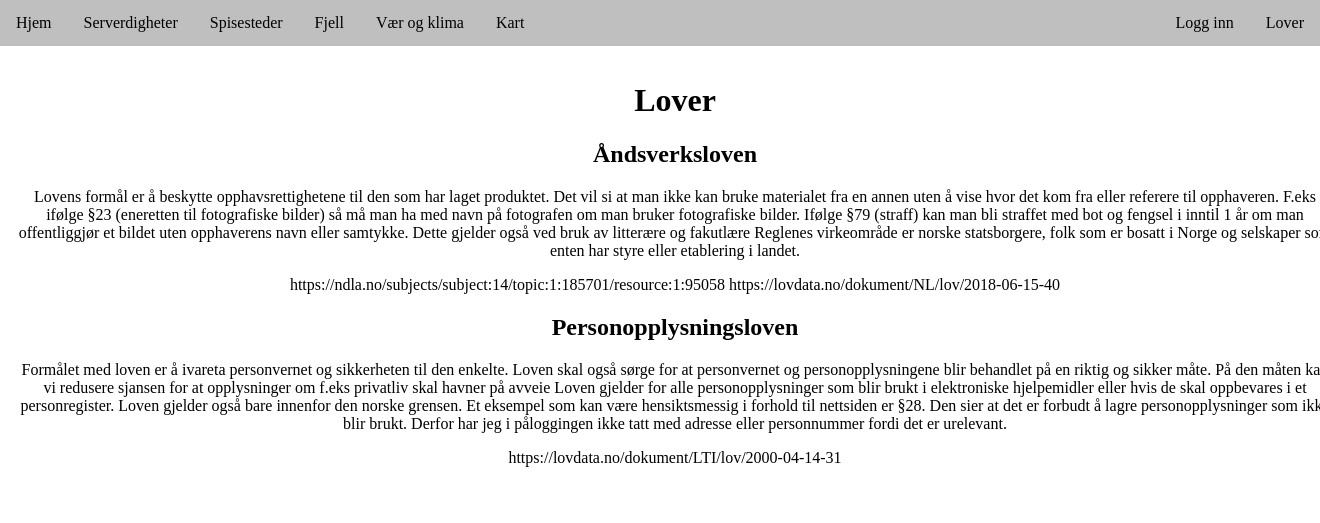
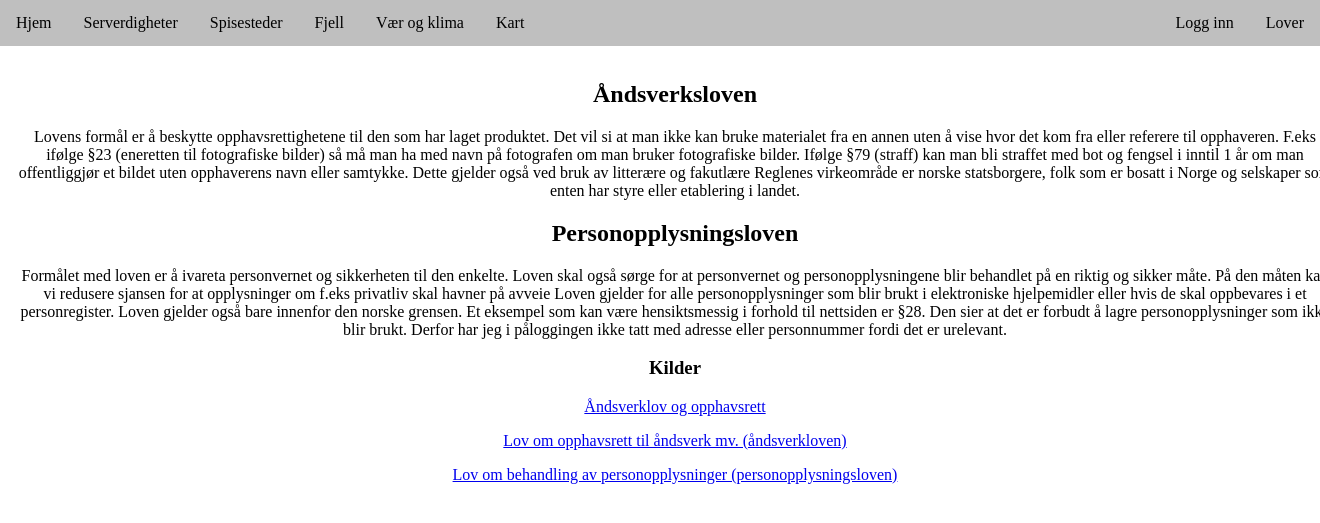
Before and after one commit to imida/dn_Bergen, a PHP site: page /index.php?page=laws in a window 1320 px wide; the page is wider, and only the part inside the window is pictured. Shown: the part 188-711 px from the top of that part. Run offline with PHP 8.4, Linux system fonts and the light colour scheme; data that the repository does not hold is empty.

Commit message:
la til en side med lover

```diff
--- a/database/dbbergen_data.sql
+++ b/database/dbbergen_data.sql
@@ -186,7 +186,7 @@ INSERT INTO `bergendb`.`Activity`
 `Activitytype_idActivitytype`)
 VALUES
 (1,
-'',
+'For å komme opp på Fløyen (400 moh) kan man enten ta Fløibanen eller gå opp langs Skansen. Fra toppen kan man se utover Bergen og alle båtene som ligger ved kysten. På toppen finner man også en restaurant og flere aktiviteter for små barn som lekeplass og klatrepark. ',
 'Fløyen',
 'bilde',
 60.3983,
--- a/index.php
+++ b/index.php
@@ -36,6 +36,7 @@
 </div>
 
     <?php
+    /* Kobler sider med link */
     $page = $_GET["page"];
     $error = $_GET["error"];
 
--- a/pages/Laws.php
+++ b/pages/laws.php
@@ -4,14 +4,10 @@
 
   <div class="column">
 
-    <h1>Lover</h1>
     <h2>Åndsverksloven</h2>
     <p> Lovens formål er å beskytte opphavsrettighetene til den som har laget produktet. Det vil si at man ikke kan bruke materialet fra en annen uten å vise hvor det kom fra eller referere til opphaveren.
     F.eks ifølge §23 (eneretten til fotografiske bilder) så må man ha med navn på fotografen om man bruker fotografiske bilder. Ifølge §79 (straff) kan man bli straffet med bot og fengsel i inntil 1 år om man offentliggjør et bildet uten opphaverens navn eller samtykke. Dette gjelder også ved bruk av litterære og fakutlære
     Reglenes virkeområde er norske statsborgere, folk som er bosatt i Norge og selskaper som enten har styre eller etablering i landet.
-    </p>
-    <p>https://ndla.no/subjects/subject:14/topic:1:185701/resource:1:95058
-    https://lovdata.no/dokument/NL/lov/2018-06-15-40
     </p>
 
     <h2> Personopplysningsloven</h2>
@@ -19,7 +15,16 @@
     Loven gjelder for alle personopplysninger som blir brukt i elektroniske hjelpemidler eller hvis de skal oppbevares i et personregister. Loven gjelder også bare innenfor den norske grensen.
     Et eksempel som kan være hensiktsmessig i forhold til nettsiden er §28. Den sier at det er forbudt å lagre personopplysninger som ikke blir brukt. Derfor har jeg i påloggingen ikke tatt med adresse eller personnummer fordi det er urelevant.
     </p>
-    <p>https://lovdata.no/dokument/LTI/lov/2000-04-14-31</p>
+
+    <h3>Kilder</h3>
+    <style>
+        p1 {
+          color: blue;
+        }
+</style>
+    <p><a href="https://ndla.no/subjects/subject:14/topic:1:185701/resource:1:95058">Åndsverklov og opphavsrett</a></p>
+    <p><a href="https://lovdata.no/dokument/NL/lov/2018-06-15-40">Lov om opphavsrett til åndsverk mv. (åndsverkloven)</a></p>
+    <p><a href="https://lovdata.no/dokument/LTI/lov/2000-04-14-31">Lov om behandling av personopplysninger (personopplysningsloven)</a></p>
 
   </div>
 </div>
```
